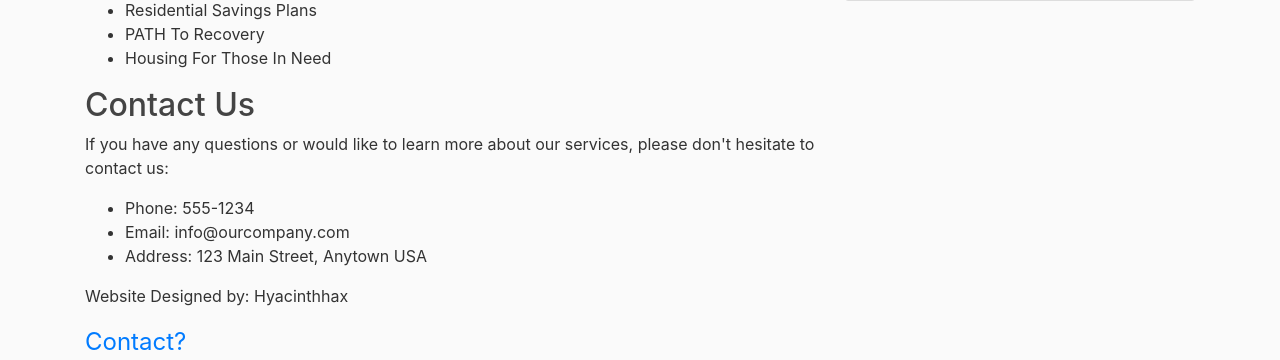
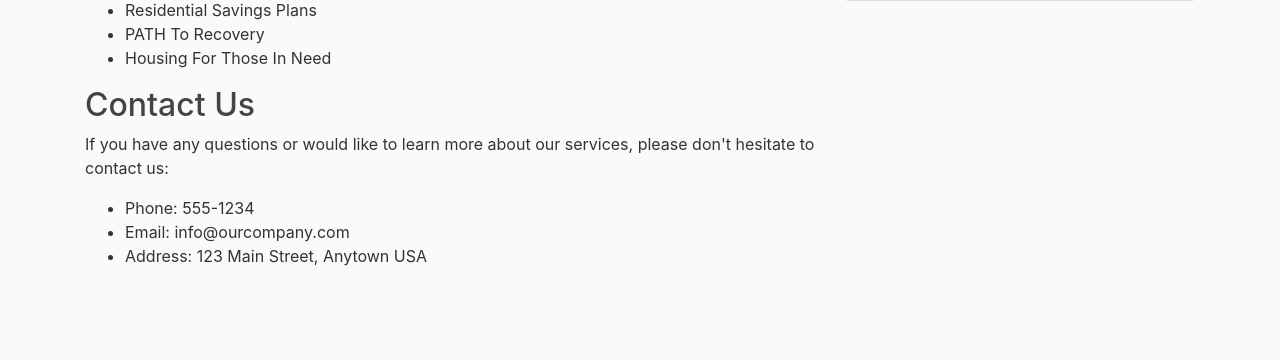
Before and after one commit to hyacinthhax/PiServer, a Flask app: page /contact in a window 1280 px wide. Shown: the part 570-930 px from the top of the page. After the commit the page ends 836 px from the top, so only its background shows below. Run offline with Flask 3, Linux system fonts and the light colour scheme; some libraries are stand-ins or nearby versions.

Commit message:
Update contact.html

```diff
--- a/templates/contact.html
+++ b/templates/contact.html
@@ -21,8 +21,4 @@
         <li>Email: info@ourcompany.com</li>
         <li>Address: 123 Main Street, Anytown USA</li>
     </ul>
-    <footer>
-        <p>Website Designed by: Hyacinthhax</p>
-        <a href="https://hyacinthhax.wordpress.com/">Contact?</a>
-    </footer>
 {% endblock %}
```
